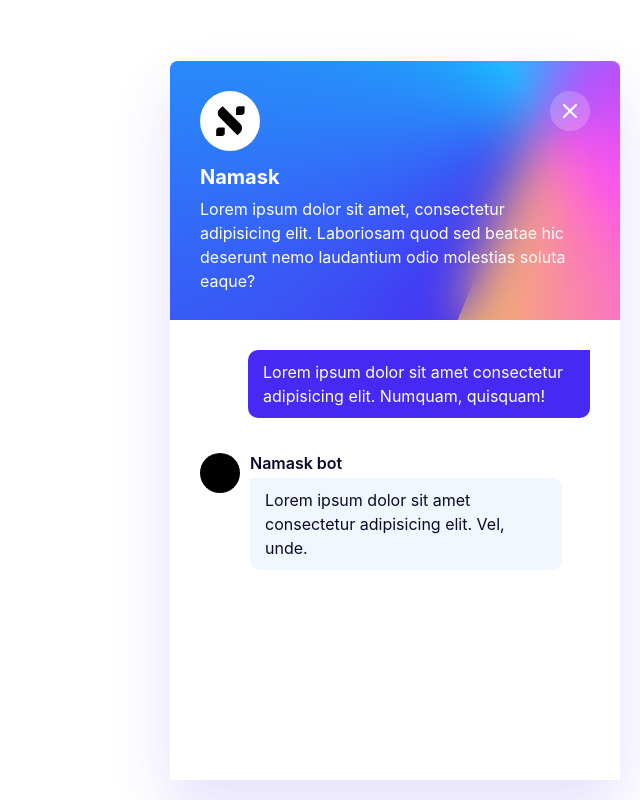
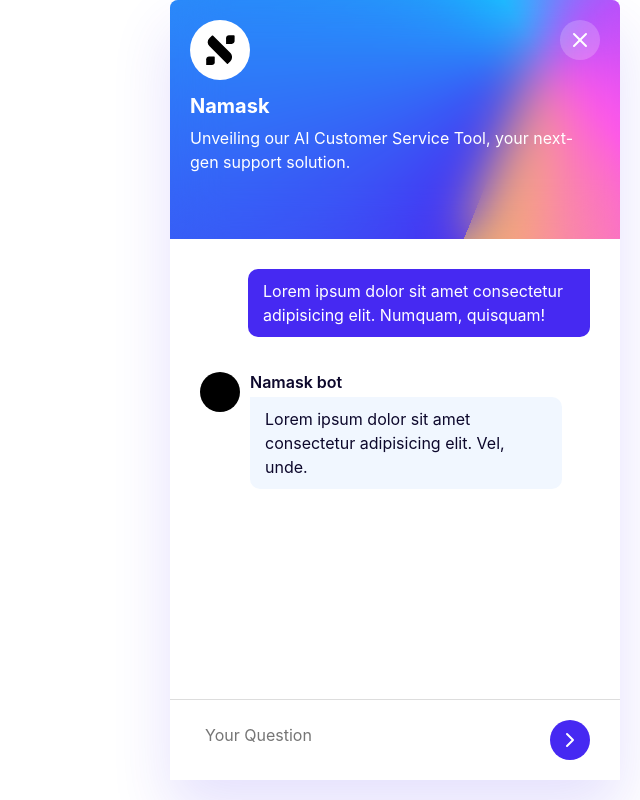
Before and after one commit to itsalimanuel/namask-vue, a Vue app: page / in a window 1280 px wide. Both pictures are taken after a click on the button 1220 px from the left and 740 px from the top of the page. Shown: the whole page, without its empty margins (640-1280 px from the left). Built offline with nearby package versions, Linux system fonts and the light colour scheme.

Commit message:
(chore): chat/input

```diff
--- a/src/App.vue
+++ b/src/App.vue
@@ -1,5 +1,5 @@
 <script setup lang="ts">
-import Chat from "./package/chat.vue";
+import { Chat } from "./package/index";
 </script>
 
 <template>
@@ -7,21 +7,8 @@ import Chat from "./package/chat.vue";
     <Chat
       :width="80"
       :height="80"
+      name="Namask"
+      description="Unveiling our AI Customer Service Tool, your next-gen support solution."
     />
   </div>
 </template>
-
-<style scoped>
-.logo {
-  height: 6em;
-  padding: 1.5em;
-  will-change: filter;
-  transition: filter 300ms;
-}
-.logo:hover {
-  filter: drop-shadow(0 0 2em #646cffaa);
-}
-.logo.vue:hover {
-  filter: drop-shadow(0 0 2em #42b883);
-}
-</style>
--- a/src/package/chat.vue
+++ b/src/package/chat.vue
@@ -33,11 +33,24 @@ const props = defineProps({
     type: String,
     default: logo,
   },
+  name: {
+    type: String,
+    default: "Namask",
+  },
+  description: {
+    type: String,
+    default:
+      "Unveiling our AI Customer Service Tool, your next-gen support solution.",
+  },
 });
 onClickOutside(
   boxRef,
   () => ((isOpen.value = false), (isHovered.value = false))
 );
+
+const closeChat = () => {
+  (isOpen.value = false), (isHovered.value = false);
+};
 
 const hexToRgba = (hex: string, alpha: number) => {
   const bigint = parseInt(hex.slice(1), 16);
@@ -91,7 +104,7 @@ const svgStyle = computed(() => ({
         />
       </svg>
     </button>
-    <div class="--box" v-else ref="boxRef">
+    <div class="--box" v-else ref="boxRef" :class="{ open: isOpen }">
       <div class="--box-header">
         <div class="--box-header-bg"></div>
         <div class="--box-header-filter"></div>
@@ -100,20 +113,19 @@ const svgStyle = computed(() => ({
             <div class="--logo">
               <img :src="props.icon" alt="" />
             </div>
-            <button @click="isOpen = !isOpen" class="--close">
+            <button @click="closeChat" class="--close">
               <CloseIcon cn="is-close-icon" />
             </button>
           </div>
           <div class="--flex-content">
-            <h2>Namask</h2>
+            <h2>{{ props.name }}</h2>
             <p>
-              Lorem ipsum dolor sit amet, consectetur adipisicing elit.
-              Laboriosam quod sed beatae hic deserunt nemo laudantium odio
-              molestias soluta eaque?
+              {{ props.description }}
             </p>
           </div>
         </div>
       </div>
+      <div class="--msg">
         <div class="--box-body">
           <div class="--client">
             <p class="--client-content">
@@ -124,13 +136,38 @@ const svgStyle = computed(() => ({
           <div class="--bot">
             <div class="--bot-icon"></div>
             <div class="--bot-answer">
-            <h4 class="--bot-name">Namask bot</h4>
+              <h4 class="--bot-name">{{ props.name }} bot</h4>
               <div class="--bot-content">
                 <p>
                   Lorem ipsum dolor sit amet consectetur adipisicing elit. Vel,
                   unde.
                 </p>
               </div>
+            </div>
+          </div>
+        </div>
+        <div class="--footer">
+          <textarea
+            name=""
+            class="--footer-input"
+            placeholder="Your Question"
+          />
+          <div class="--footer-send">
+            <svg
+              xmlns="http://www.w3.org/2000/svg"
+              width="24"
+              height="24"
+              viewBox="0 0 24 24"
+              fill="none"
+            >
+              <path
+                d="M9 18L15 12L9 6"
+                stroke="white"
+                stroke-width="2"
+                stroke-linecap="round"
+                stroke-linejoin="round"
+              />
+            </svg>
           </div>
         </div>
       </div>
@@ -157,6 +194,7 @@ const svgStyle = computed(() => ({
 .--box {
   position: fixed;
   width: 450px;
+  max-width: 450px;
   right: 20px;
   bottom: 20px;
   display: inline-flex;
@@ -166,12 +204,22 @@ const svgStyle = computed(() => ({
   box-shadow: 0 30px 60px 0 rgba(70, 41, 242, 0.14);
   background: #fff;
   border-radius: 8px 8px 0 0;
+  opacity: 0;
+  transform-origin: right bottom;
+  transform: scale(0.8);
+  transition:
+    opacity 0.3s ease-in-out,
+    transform 0.3s ease-in-out;
+}
+.--box.open {
+  opacity: 1;
+  transform: scale(1);
 }
 
 .--box-header {
   height: 239px;
   position: relative;
-  padding: 10px;
+  width: 100%;
 }
 
 .--box-header-bg {
@@ -289,7 +337,9 @@ const svgStyle = computed(() => ({
   min-width: 24px;
   min-height: 24px;
 }
-
+.--msg {
+  flex: 1 1 auto;
+}
 .--client {
   display: flex;
   flex-direction: column;
@@ -354,7 +404,42 @@ const svgStyle = computed(() => ({
   flex: 1 0 0;
   text-align: left;
 }
-
+.--footer {
+  display: flex;
+  padding: 20px 30px;
+  justify-content: space-between;
+  align-items: center;
+  align-self: stretch;
+  border-radius: 0px 0px 8px 8px;
+  background: #fff;
+  gap: 10px;
+  border-top: 1px solid #ddd;
+}
+.--footer-input {
+  width: 100%;
+  padding: 10px;
+  height: 30px;
+  resize: none;
+  outline: none;
+  border: none;
+  padding: 5px;
+  background: transparent;
+  color: #000;
+  font-family: Inter, system-ui, Avenir, Helvetica, Arial, sans-serif;
+  font-size: 16px;
+}
+.--footer-send {
+  cursor: pointer;
+  display: flex;
+  width: 40px;
+  height: 40px;
+  min-width: 40px;
+  justify-content: center;
+  align-items: center;
+  gap: 8px;
+  border-radius: 100%;
+  background: #4629f2;
+}
 /* Vendor Prefixes */
 .--box-header-bg {
   -webkit-backdrop-filter: blur(25px);
--- /dev/null
+++ b/src/package/index.ts
@@ -0,0 +1,3 @@
+import Chat from "./chat.vue";
+
+export { Chat };
```
Lines whose indentation alone changed are shown as unchanged.
